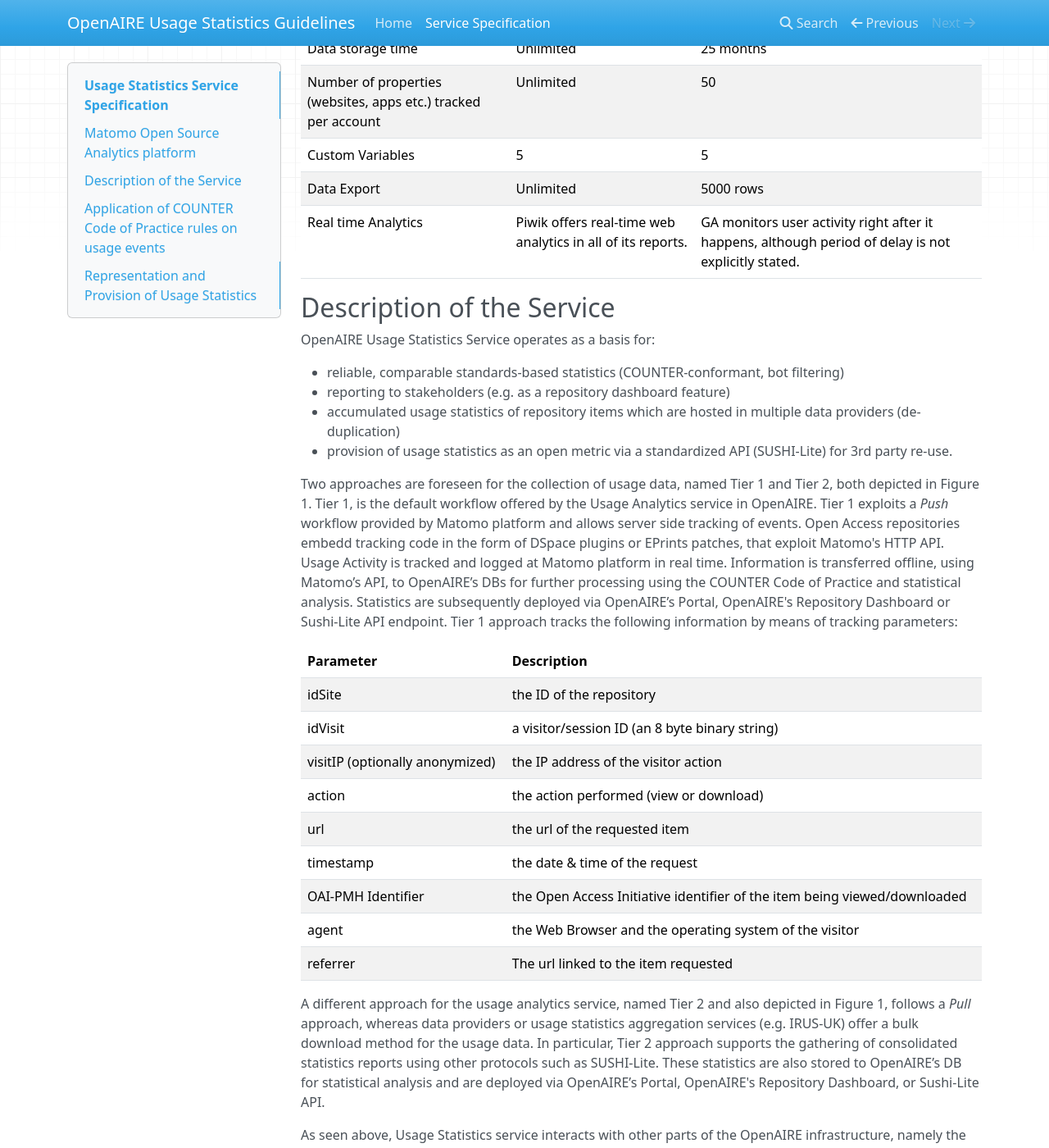
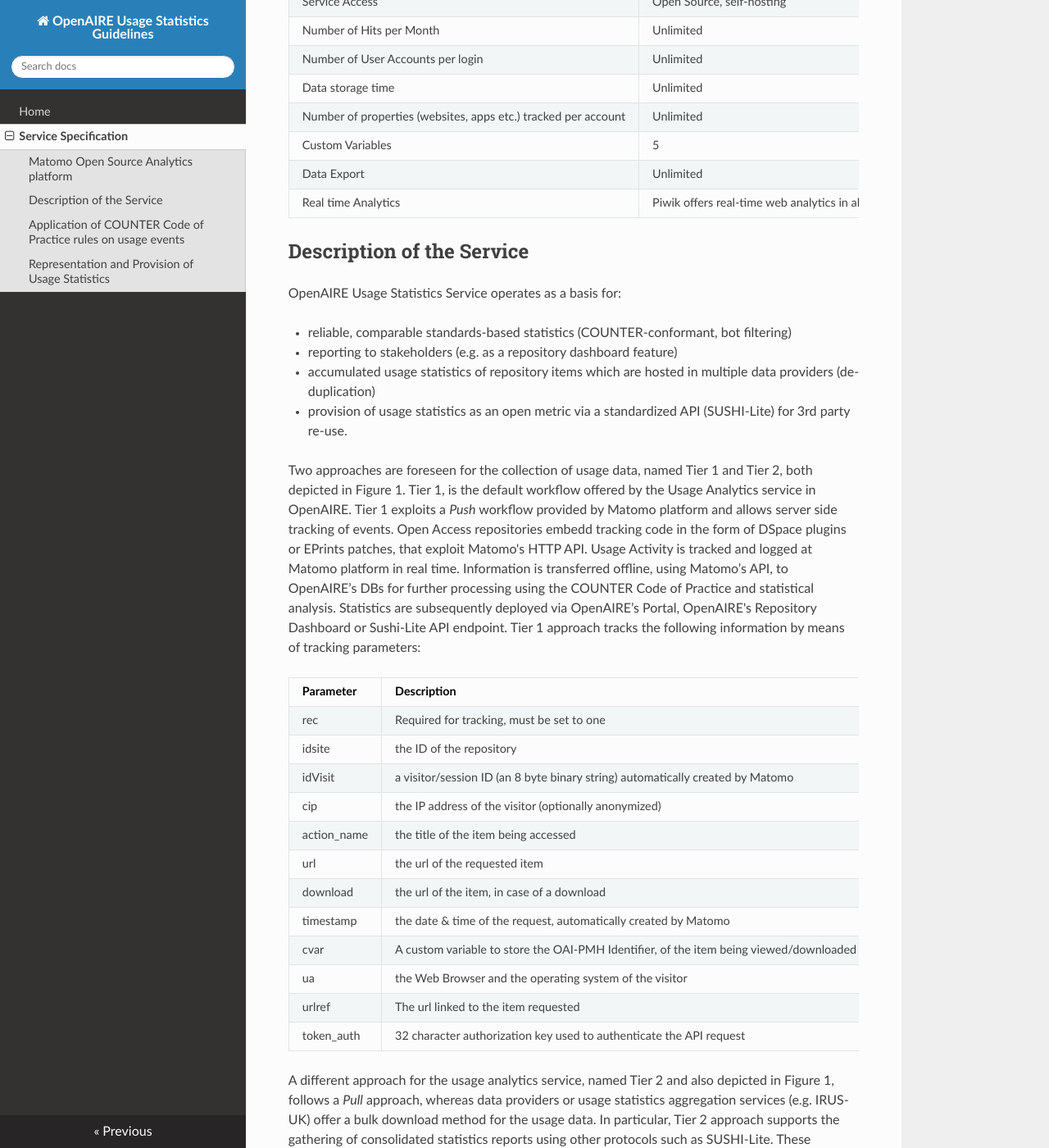
Before and after one commit to openaire/usage-statistics-guidelines, an MkDocs documentation site: the page built from docs/service-specification/service-spec.md, in a window 1280 px wide and 1400 px high, scrolled down 674 px. Shown: the whole window at 82% size. Built offline with MkDocs 1.6.1, drawn with Linux system fonts in a browser that asks for light colours; nearby versions of some CDN libraries; some of the changed text lies outside the part shown.

Commit message:
Change mkdocs theme

```diff
--- a/docs/service-specification/service-spec.md
+++ b/docs/service-specification/service-spec.md
@@ -30,15 +30,18 @@ Two approaches are foreseen for the collection of usage data, named Tier 1 and T
 
 | Parameter | Description
 ------------ | -------------
-| idSite | the ID of the repository
-| idVisit | a visitor/session ID (an 8 byte binary string)
-| visitIP (optionally anonymized) |the IP address of the visitor action
-| action | the action performed (view or download)
+| rec | Required for tracking, must be set to one
+| idsite | the ID of the repository
+| idVisit | a visitor/session ID (an 8 byte binary string) automatically created by Matomo
+| cip |the IP address of the visitor (optionally anonymized)
+| action_name | the title of the item being accessed
 | url |the url of the requested item
-| timestamp | the date & time of the request
-| OAI-PMH Identifier | the Open Access Initiative identifier of the item being viewed/downloaded
-| agent | the Web Browser and the operating system of the visitor
-| referrer |The url linked to the item requested
+| download | the url of the item, in case of a download
+| timestamp | the date & time of the request, automatically created by Matomo
+| cvar | A custom variable to store the OAI-PMH Identifier, of the item being viewed/downloaded
+| ua | the Web Browser and the operating system of the visitor
+| urlref | The url linked to the item requested
+| token_auth | 32 character authorization key used to authenticate the API request
 
 
 A different approach for the usage analytics service, named Tier 2 and also depicted in Figure 1, follows a *Pull* approach, whereas data providers or usage statistics aggregation services (e.g. IRUS-UK) offer a bulk download method for the usage data. In particular, Tier 2 approach supports the gathering of consolidated statistics reports using other protocols such as SUSHI-Lite. These statistics are also stored to OpenAIRE’s DB for statistical analysis and are deployed via OpenAIRE’s Portal, OpenAIRE's Repository Dashboard, or Sushi-Lite API.
--- a/mkdocs.yml
+++ b/mkdocs.yml
@@ -1,6 +1,11 @@
 site_name: OpenAIRE Usage Statistics Guidelines
 site_author: OpenAIRE Usage Statistics Team
-
+theme:
+    name: readthedocs
+    highlightjs: true
+    hljs_languages:
+        - yaml
+        - rust
 nav:
     - Home: index.md
     - Service Specification: service-specification/service-spec.md
```
Also changed, not shown: docs/index.md (+3 -2 lines), docs/img/Logo_Vertical.png (added).
